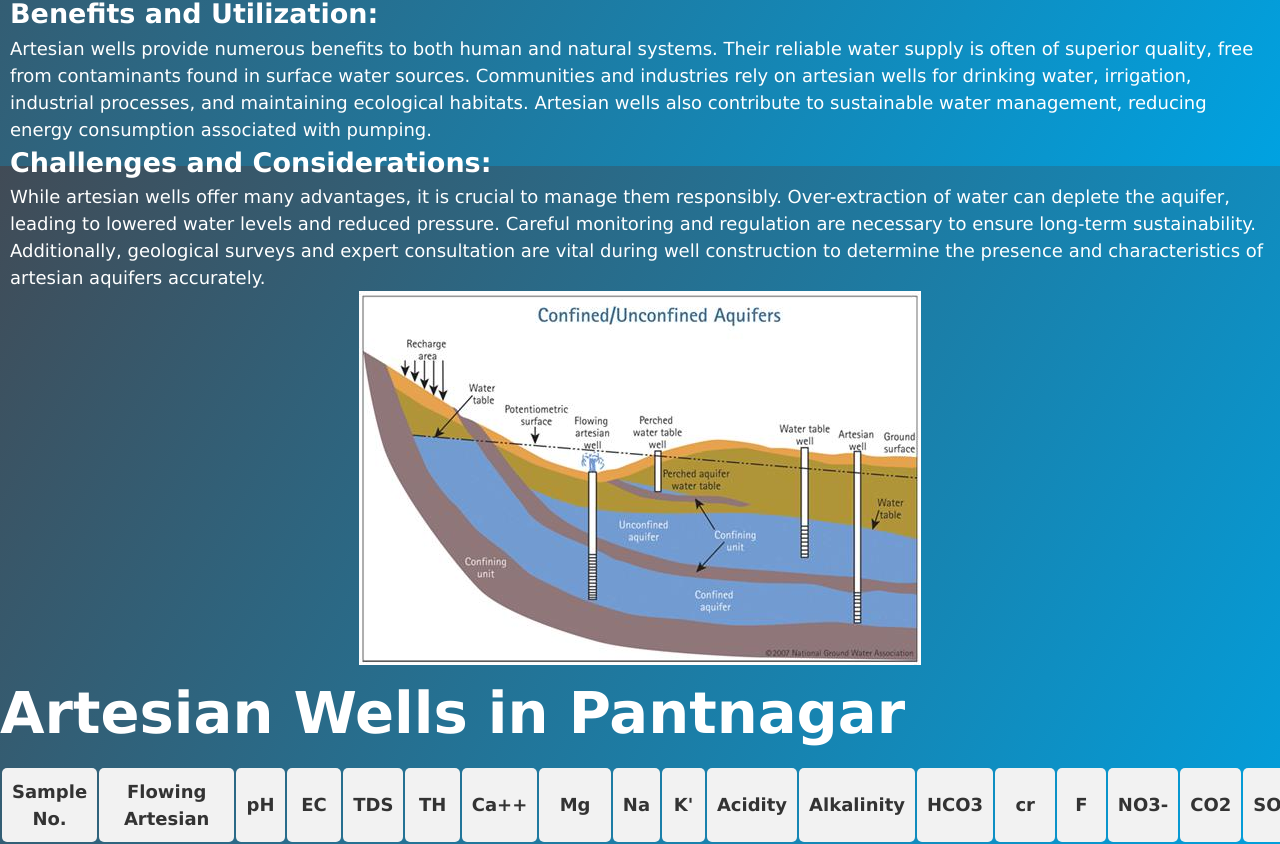
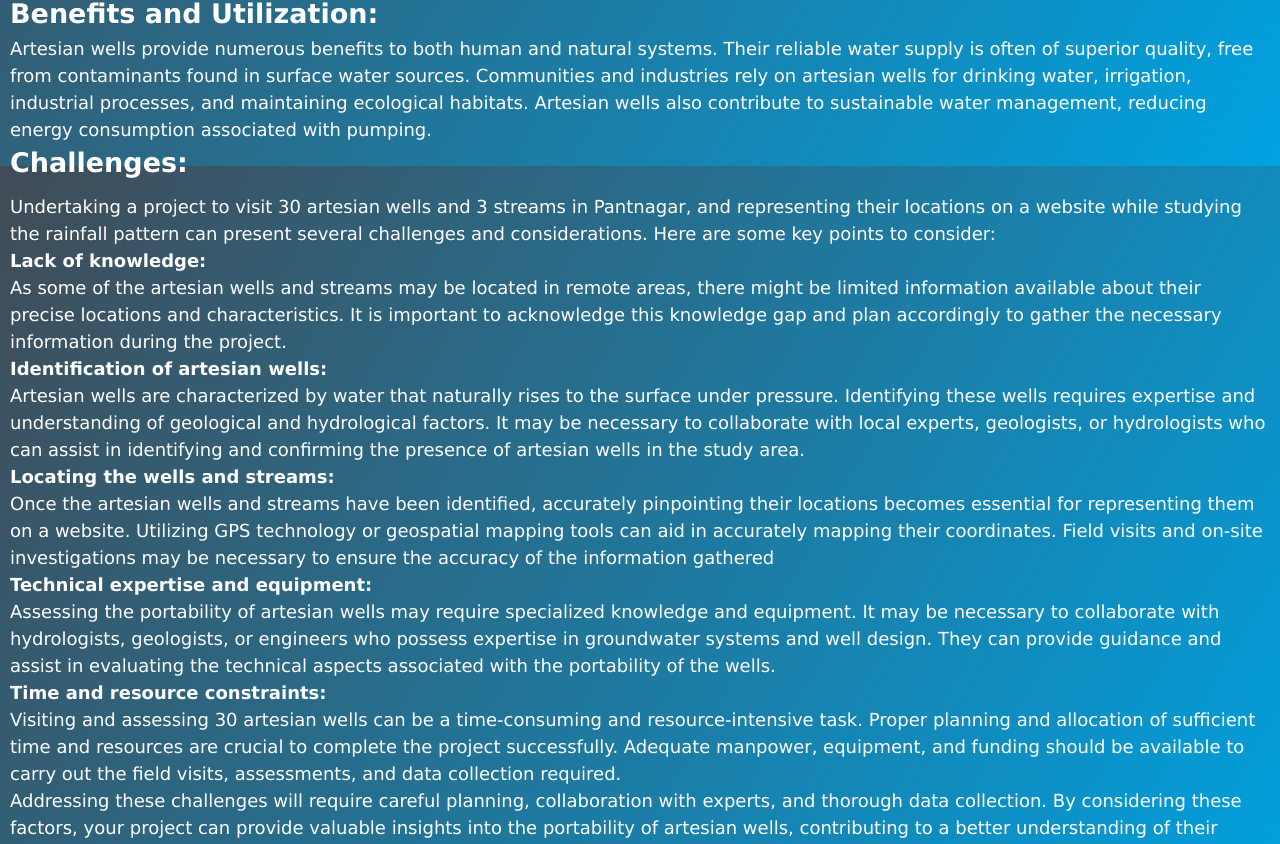
Before and after one commit to Sagar-Pant-2k2/waterStats, a React (Vite) app: page /artesian in a window 1280 px wide. Shown: the part 634-1478 px from the top of the page. Built offline with nearby package versions, Linux system fonts and the light colour scheme.

Commit message:
finally done

```diff
--- a/src/ArtesianWells.jsx
+++ b/src/ArtesianWells.jsx
@@ -153,9 +153,34 @@ Artesian wells provide numerous benefits to both human and natural systems. Thei
 
 <h2>
 
-Challenges and Considerations:
+Challenges:
 </h2>
-While artesian wells offer many advantages, it is crucial to manage them responsibly. Over-extraction of water can deplete the aquifer, leading to lowered water levels and reduced pressure. Careful monitoring and regulation are necessary to ensure long-term sustainability. Additionally, geological surveys and expert consultation are vital during well construction to determine the presence and characteristics of artesian aquifers accurately.
+<p>
+Undertaking a project to visit 30 artesian wells and 3 streams in Pantnagar, and representing their locations on a website while studying the rainfall pattern can present several challenges and considerations. Here are some key points to consider:
+<h4>
+  Lack of knowledge:
+</h4>
+ As some of the artesian wells and streams may be located in remote areas, there might be limited information available about their precise locations and characteristics. It is important to acknowledge this knowledge gap and plan accordingly to gather the necessary information during the project.
+ <h4>
+  Identification of artesian wells:
+ </h4>
+  Artesian wells are characterized by water that naturally rises to the surface under pressure. Identifying these wells requires expertise and understanding of geological and hydrological factors. It may be necessary to collaborate with local experts, geologists, or hydrologists who can assist in identifying and confirming the presence of artesian wells in the study area.
+  <h4>
+    Locating the wells and streams:
+  </h4>
+   Once the artesian wells and streams have been identified, accurately pinpointing their locations becomes essential for representing them on a website. Utilizing GPS technology or geospatial mapping tools can aid in accurately mapping their coordinates. Field visits and on-site investigations may be necessary to ensure the accuracy of the information gathered
+   <h4>
+    Technical expertise and equipment:
+   </h4>
+    Assessing the portability of artesian wells may require specialized knowledge and equipment. It may be necessary to collaborate with hydrologists, geologists, or engineers who possess expertise in groundwater systems and well design. They can provide guidance and assist in evaluating the technical aspects associated with the portability of the wells.
+    <h4>
+      Time and resource constraints:
+    </h4>
+     Visiting and assessing 30 artesian wells can be a time-consuming and resource-intensive task. Proper planning and allocation of sufficient time and resources are crucial to complete the project successfully. Adequate manpower, equipment, and funding should be available to carry out the field visits, assessments, and data collection required.
+     <br>
+     </br>
+     Addressing these challenges will require careful planning, collaboration with experts, and thorough data collection. By considering these factors, your project can provide valuable insights into the portability of artesian wells, contributing to a better understanding of their potential uses and limitations.
+</p>
         </p>
         <div className="artesianImg">
 
```
